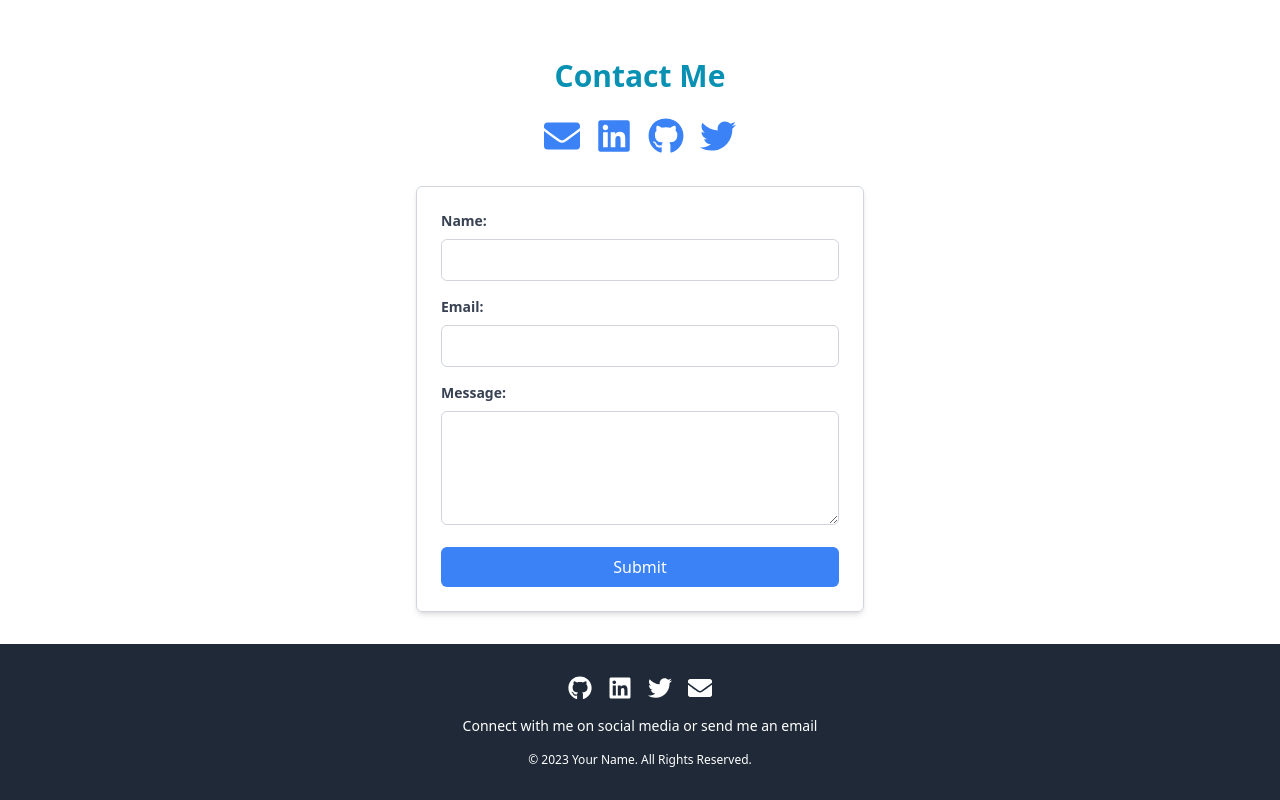
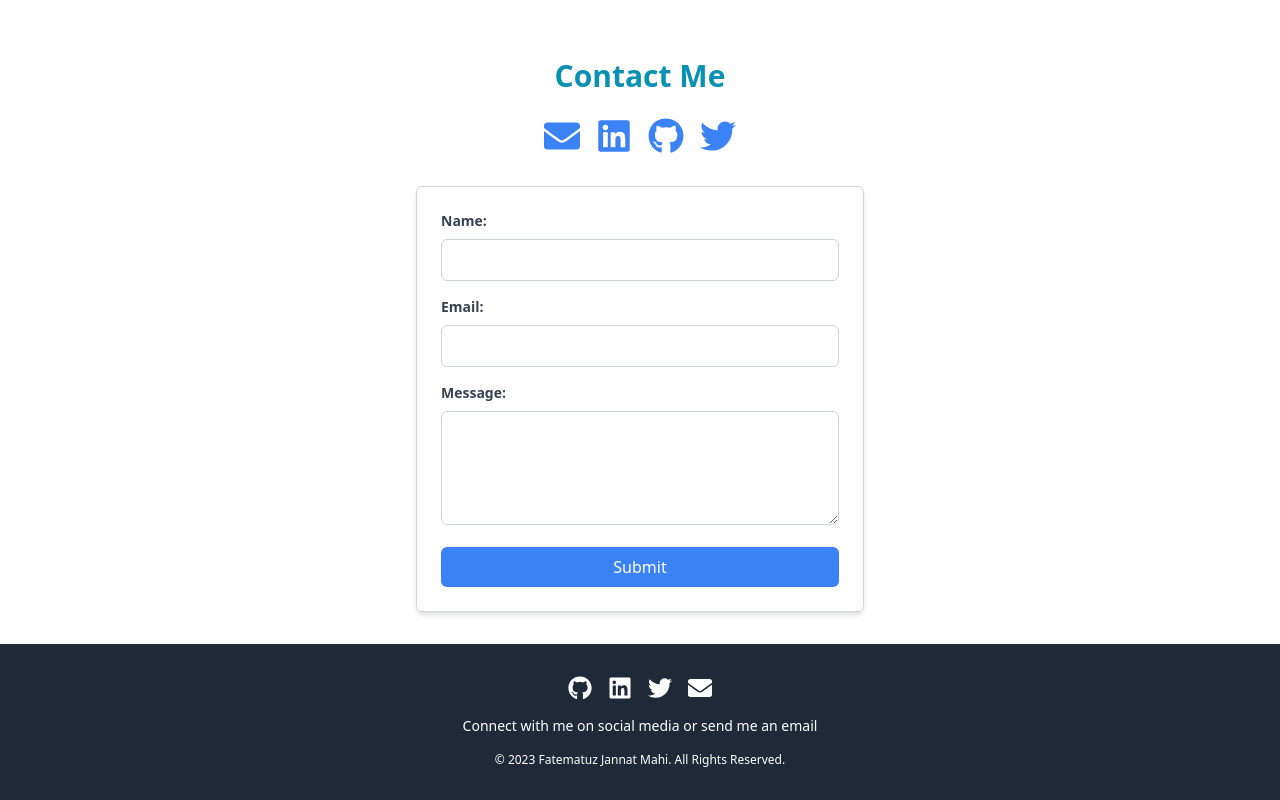
Before and after one commit to mahizaman490/my-portfolio-client, a React (Vite) app: page / in a window 1280 px wide. Shown: the part 3686-4486 px from the top of the page. Built offline with nearby package versions, Linux system fonts and the light colour scheme.

Commit message:
updated footer

```diff
--- a/src/Footer.jsx
+++ b/src/Footer.jsx
@@ -23,7 +23,7 @@ const Footer = () => {
           Connect with me on social media or send me an email
         </p>
         <p className="text-xs">
-          &copy; {new Date().getFullYear()} Your Name. All Rights Reserved.
+          &copy; {new Date().getFullYear()} Fatematuz Jannat Mahi. All Rights Reserved.
         </p>
       </div>
     </footer>
```
